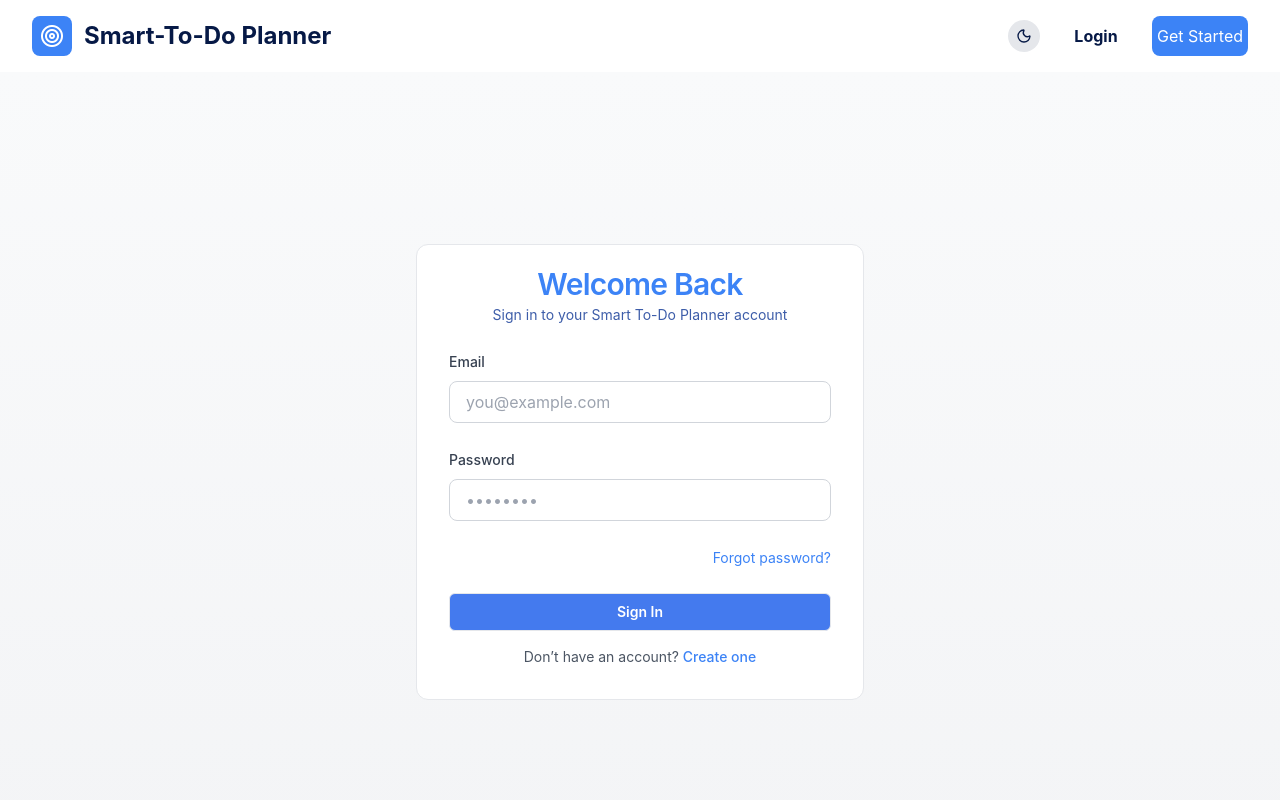
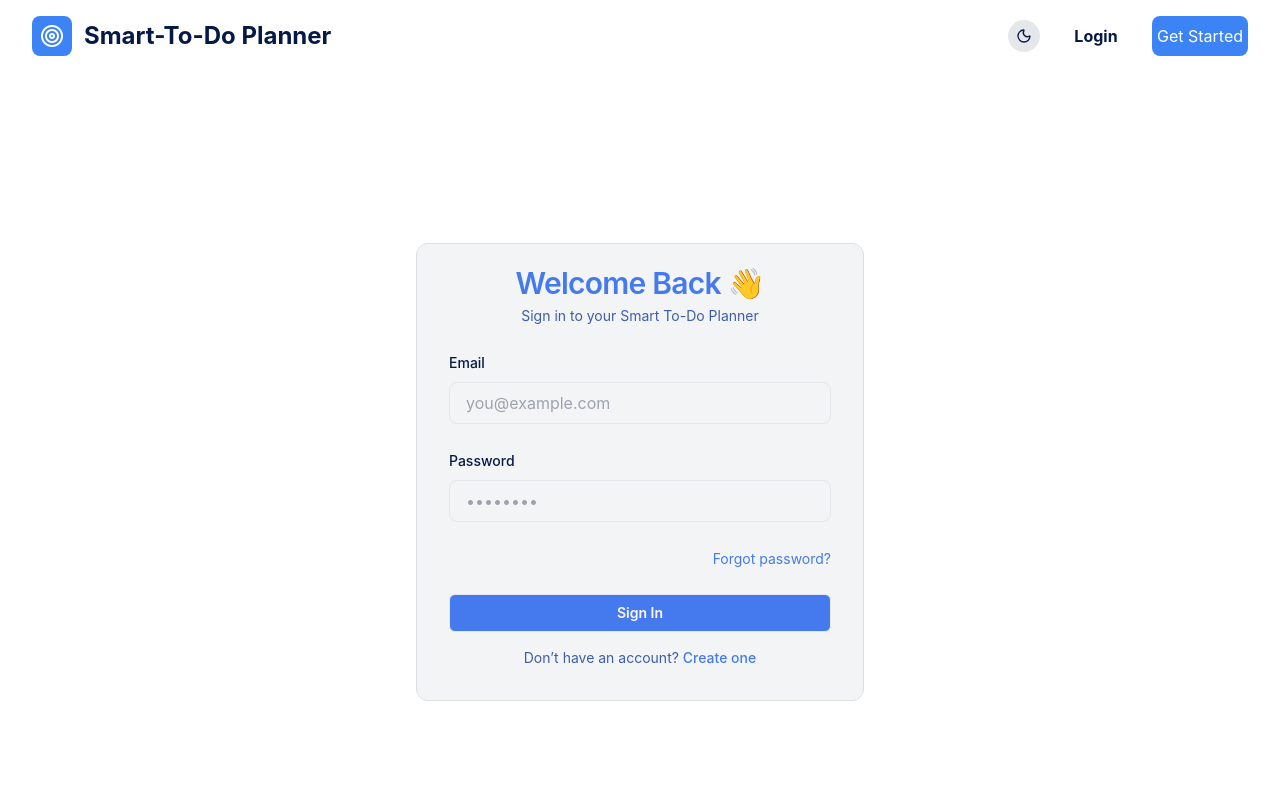
Before and after one commit to mercyXp/smart-to-do-planner, a React (Vite) app in the folder frontend/: page /login in a window 1280 px wide. Shown: the top 800 px of the page. Built offline with nearby package versions, Linux system fonts and the light colour scheme.

Commit message:
feat(ui): improve login page with theme-aware light/dark mode design

```diff
--- a/frontend/src/pages/LoginPage.jsx
+++ b/frontend/src/pages/LoginPage.jsx
@@ -5,39 +5,39 @@ import { Button } from "@/components/ui/button";
 
 function LoginPage() {
   return (
-    <section className="min-h-screen flex items-center justify-center bg-gradient-to-b from-gray-50 to-gray-100 dark:from-gray-900 dark:to-gray-950">
-      <Card className="w-full max-w-md shadow-xl border border-gray-200 dark:border-gray-800 bg-white dark:bg-gray-900">
-        <CardHeader className="text-center space-y-1">
-          <CardTitle className="text-3xl font-bold text-[#3C83F6]">
-            Welcome Back
+    <section className="min-h-screen flex items-center justify-center bg-[hsl(var(--color-background))] text-[hsl(var(--color-foreground))] transition-colors duration-300">
+      <Card className="w-full max-w-md border border-[hsl(var(--color-border))] bg-[hsl(var(--color-card))] text-[hsl(var(--color-card-foreground))] shadow-lg rounded-2xl">
+        <CardHeader className="text-center space-y-2">
+          <CardTitle className="text-3xl font-bold text-[hsl(var(--color-primary))]">
+            Welcome Back 👋
           </CardTitle>
-          <CardDescription className="text-gray-600 dark:text-gray-400">
-            Sign in to your Smart To-Do Planner account
+          <CardDescription className="text-[hsl(var(--color-muted-foreground))]">
+            Sign in to your Smart To-Do Planner
           </CardDescription>
         </CardHeader>
 
         <CardContent className="space-y-6 px-8 pb-8">
           {/* Email Input */}
           <div className="space-y-2">
-            <label className="text-sm font-medium text-gray-700 dark:text-gray-300">
+            <label className="text-sm font-medium text-[hsl(var(--color-foreground))]">
               Email
             </label>
             <input
               type="email"
               placeholder="you@example.com"
-              className="w-full px-4 py-2 rounded-lg border border-gray-300 dark:border-gray-700 focus:outline-none focus:ring-2 focus:ring-[#3C83F6] dark:bg-gray-800"
+              className="w-full px-4 py-2 rounded-lg border border-[hsl(var(--color-border))] bg-[hsl(var(--color-card))] text-[hsl(var(--color-foreground))] focus:outline-none focus:ring-2 focus:ring-[hsl(var(--color-ring))] transition"
             />
           </div>
 
           {/* Password Input */}
           <div className="space-y-2">
-            <label className="text-sm font-medium text-gray-700 dark:text-gray-300">
+            <label className="text-sm font-medium text-[hsl(var(--color-foreground))]">
               Password
             </label>
             <input
               type="password"
               placeholder="••••••••"
-              className="w-full px-4 py-2 rounded-lg border border-gray-300 dark:border-gray-700 focus:outline-none focus:ring-2 focus:ring-[#3C83F6] dark:bg-gray-800"
+              className="w-full px-4 py-2 rounded-lg border border-[hsl(var(--color-border))] bg-[hsl(var(--color-card))] text-[hsl(var(--color-foreground))] focus:outline-none focus:ring-2 focus:ring-[hsl(var(--color-ring))] transition"
             />
           </div>
 
@@ -45,7 +45,7 @@ function LoginPage() {
           <div className="text-right">
             <Link
               to="/forgot-password"
-              className="text-sm text-[#3C83F6] hover:underline"
+              className="text-sm text-[hsl(var(--color-primary))] hover:underline"
             >
               Forgot password?
             </Link>
@@ -53,15 +53,15 @@ function LoginPage() {
 
           {/* Buttons */}
           <div className="space-y-4">
-            <Button className="w-full bg-[#3C83F6] hover:bg-[#2a5fb3] text-white font-semibold py-2 rounded-lg transition">
+            <Button className="w-full bg-[hsl(var(--color-primary))] hover:bg-[hsl(var(--color-ring))] text-[hsl(var(--color-primary-foreground))] font-semibold py-2 rounded-lg transition">
               Sign In
             </Button>
 
-            <p className="text-center text-sm text-gray-600 dark:text-gray-400">
+            <p className="text-center text-sm text-[hsl(var(--color-muted-foreground))]">
               Don’t have an account?{" "}
               <Link
                 to="/register"
-                className="text-[#3C83F6] hover:underline font-medium"
+                className="text-[hsl(var(--color-primary))] hover:underline font-medium"
               >
                 Create one
               </Link>
```
